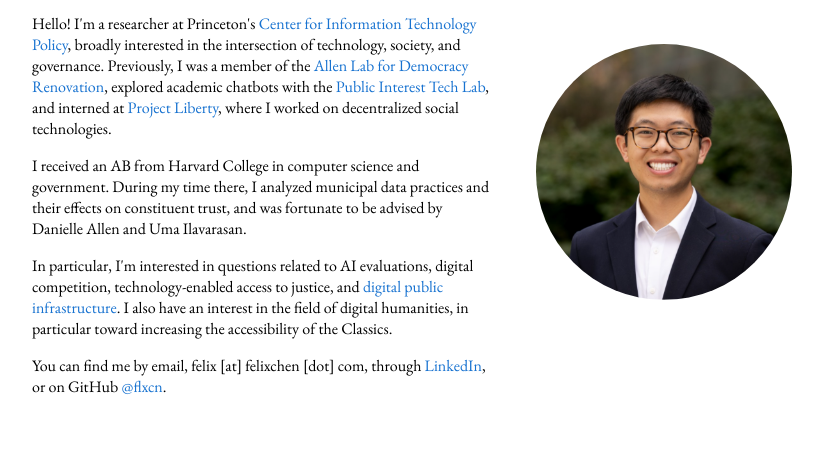
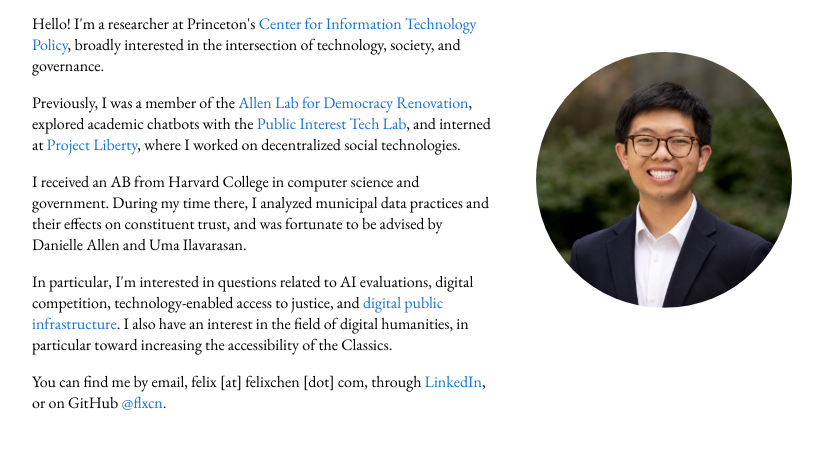
Before and after one commit to flxcn/flxcn.github.io, a plain HTML site: page index.html in a window 1280 px wide. Shown: the part 93-542 px from the top of the page, without its empty margins (228-1051 px from the left). Drawn offline with nearby package versions, Linux system fonts and the light colour scheme.

Commit message:
Update index.html

```diff
--- a/index.html
+++ b/index.html
@@ -60,7 +60,11 @@
                       <a href="https://citp.princeton.edu/" target="_blank"
                         >Center for Information Technology Policy</a
                       >, broadly interested in the intersection of technology,
-                      society, and governance. Previously, I was a member of the
+                      society, and governance.
+                    </p>
+
+                    <p>
+                      Previously, I was a member of the
                       <a
                         href="https://ash.harvard.edu/programs/allen-lab-for-democracy-renovation/"
                         target="_blank"
```
